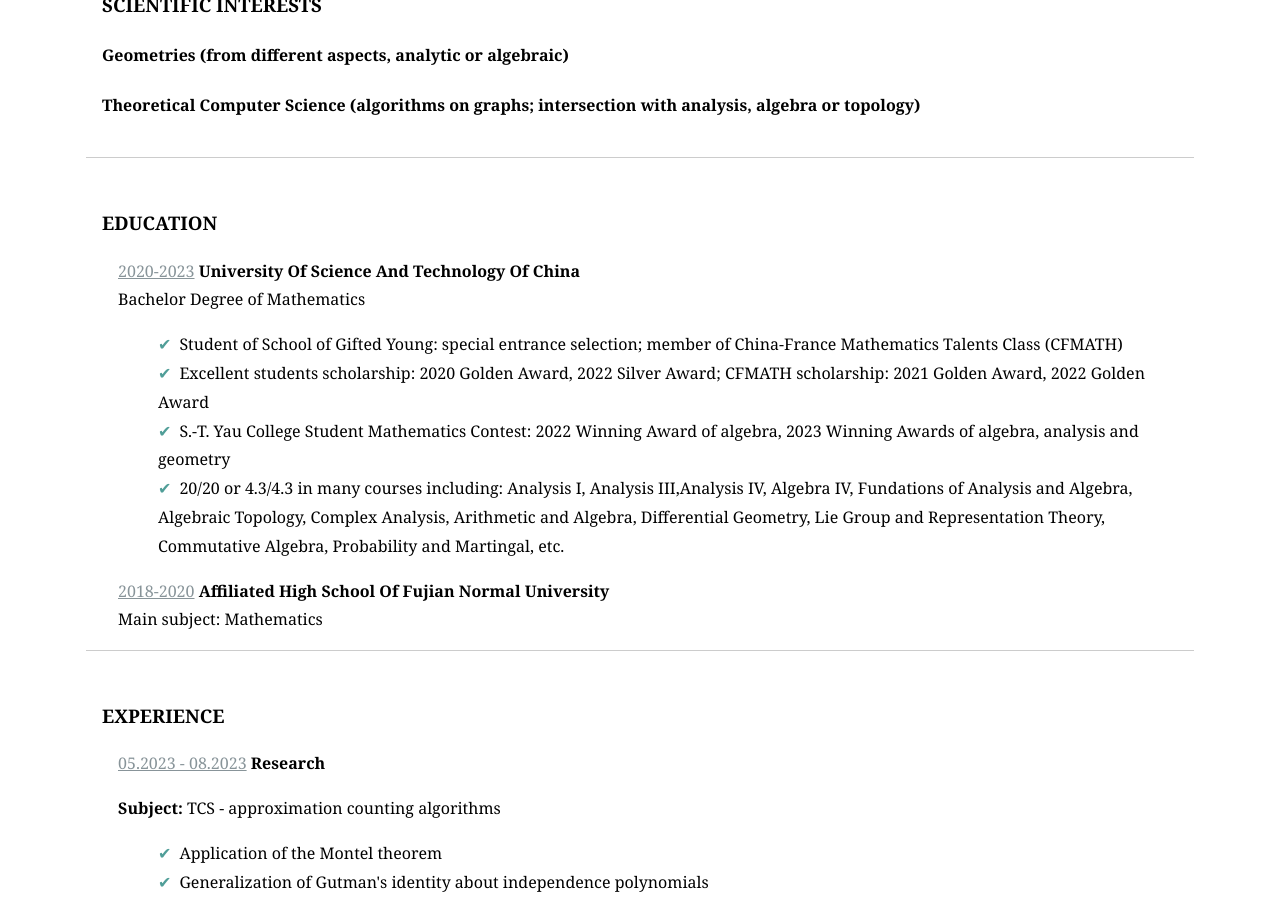
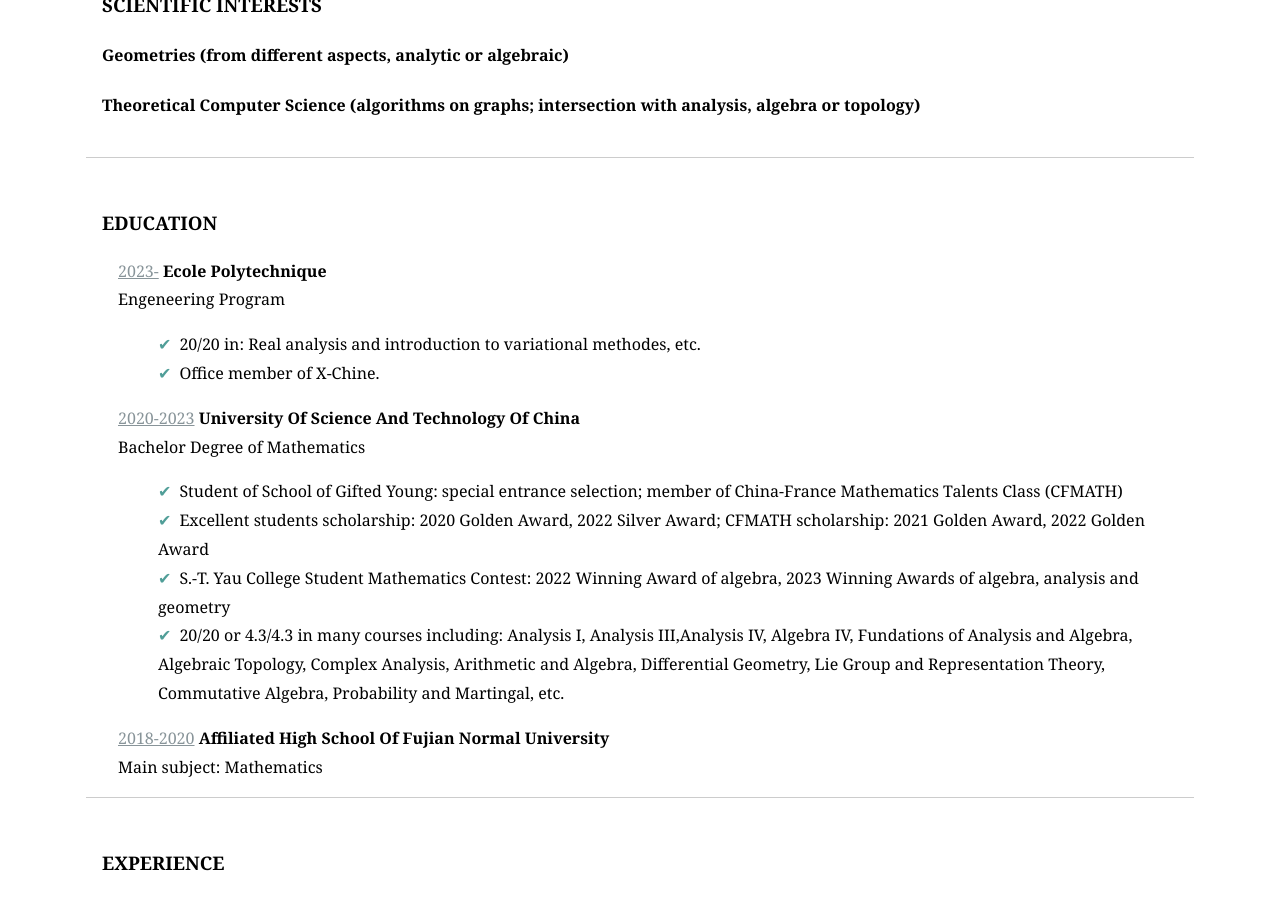
Before and after one commit to XiaoweiYEXavier/XiaoweiYEXavier.github.io, a Jekyll site: the page CV/index.html, which Jekyll copies as it is, in a window 1280 px wide and 900 px high, scrolled down 534 px. Built offline with Jekyll 4.4.1, drawn with Linux system fonts in a browser that asks for light colours; nearby versions of some CDN libraries; some web fonts are replaced.

Commit message:
Update index.html

```diff
--- a/CV/index.html
+++ b/CV/index.html
@@ -36,6 +36,18 @@
 
     <section>
       <h3>Education</h3>
+      <article>
+        <div class='school'>
+          <span>2023-</span> <strong>Ecole Polytechnique</strong>
+        </div>
+        <div class="descrition">
+          Engeneering Program
+        </div>
+        <ul class="job-description">
+            <li>20/20 in: Real analysis and introduction to variational methodes, etc. </li>
+	    <li>Office member of X-Chine. </li>
+          </ul>
+      </article>
       <article>
         <div class='school'>
           <span>2020-2023</span> <strong>University of Science and Technology of China</strong>
```
